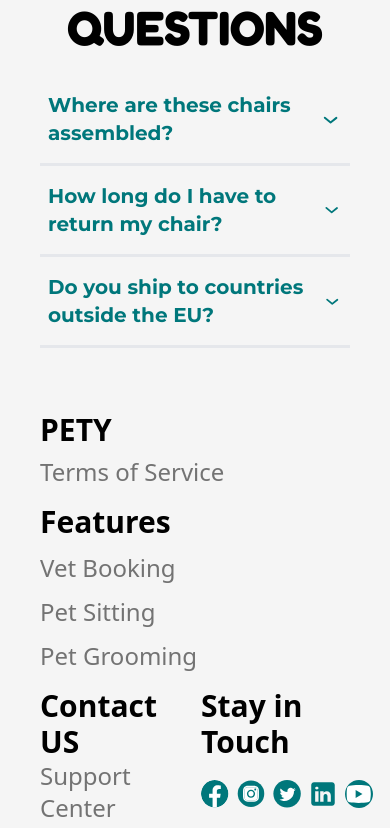
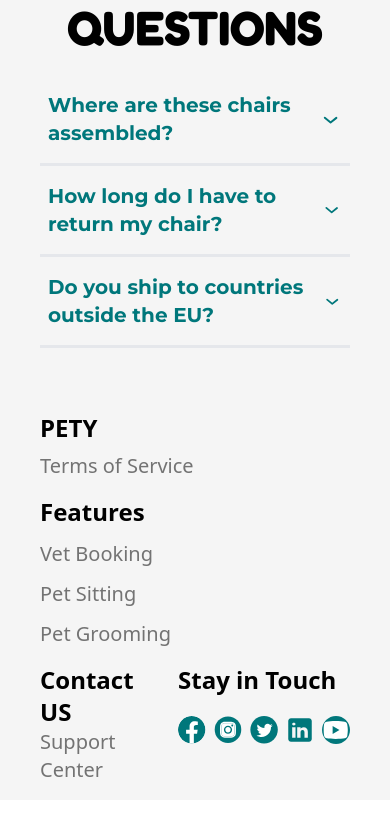
Before and after one commit to AhmedZahran15/Pety---Pet-Care, a React (Vite) app: page / in a window 390 px wide. Shown: the part 4269-5097 px from the top of the page. After the commit the page ends 5069 px from the top, so only its background shows below. Built offline with nearby package versions, Linux system fonts and the light colour scheme.

Commit message:
Update Footer text styles

```diff
--- a/src/components/Footer.jsx
+++ b/src/components/Footer.jsx
@@ -4,7 +4,7 @@ const FooterLink = ({ href, text }) => {
   return (
     <a
       href={href}
-      className="text-2xl font-normal text-neutral-500 transition-all duration-100 hover:font-medium hover:text-primary"
+      className="text-xl font-normal text-neutral-500 transition-all duration-100 hover:font-medium hover:text-primary sm:text-2xl"
     >
       {text}
     </a>
@@ -24,13 +24,15 @@ const socialLinks = [
 ];
 const Footer = () => {
   return (
-    <footer className="flex w-full flex-wrap items-start justify-start gap-y-4 bg-neutral-100 px-10 pt-16 sm:justify-around">
+    <footer className="flex w-full flex-wrap items-start justify-start gap-y-4 bg-neutral-100 px-10 pb-4 pt-16 sm:justify-around">
       <div className="w-48">
-        <div className="mb-2 text-3xl font-bold">PETY</div>
+        <div className="mb-2 text-2xl font-bold sm:text-3xl">PETY</div>
         <FooterLink href="#" text="Terms of Service" />
       </div>
       <div className="flex w-40 flex-col gap-3">
-        <div className="font-['Product Sans'] text-3xl font-bold">Features</div>
+        <div className="font-['Product Sans'] text-2xl font-bold sm:text-3xl">
+          Features
+        </div>
         <FooterLink
           href="/services?role=vet&limit=6&page=1"
           text="Vet Booking"
@@ -46,12 +48,12 @@ const Footer = () => {
       </div>
       <div className="flex flex-row items-start justify-start gap-6 sm:flex-col ">
         <div>
-          <div className="font-['Product Sans'] text-3xl font-bold">
+          <div className="font-['Product Sans'] text-2xl font-bold sm:text-3xl">
             Contact US
           </div>
           <FooterLink href="#" text="Support Center" />
         </div>
-        <div className='font-["Product Sans"] flex w-48 flex-wrap text-3xl font-bold'>
+        <div className='font-["Product Sans"] flex w-48 flex-wrap text-2xl font-bold sm:text-3xl'>
           Stay in Touch
           <div className="my-5 flex flex-row  gap-2">
             {socialLinks.map((link, index) => (
```
